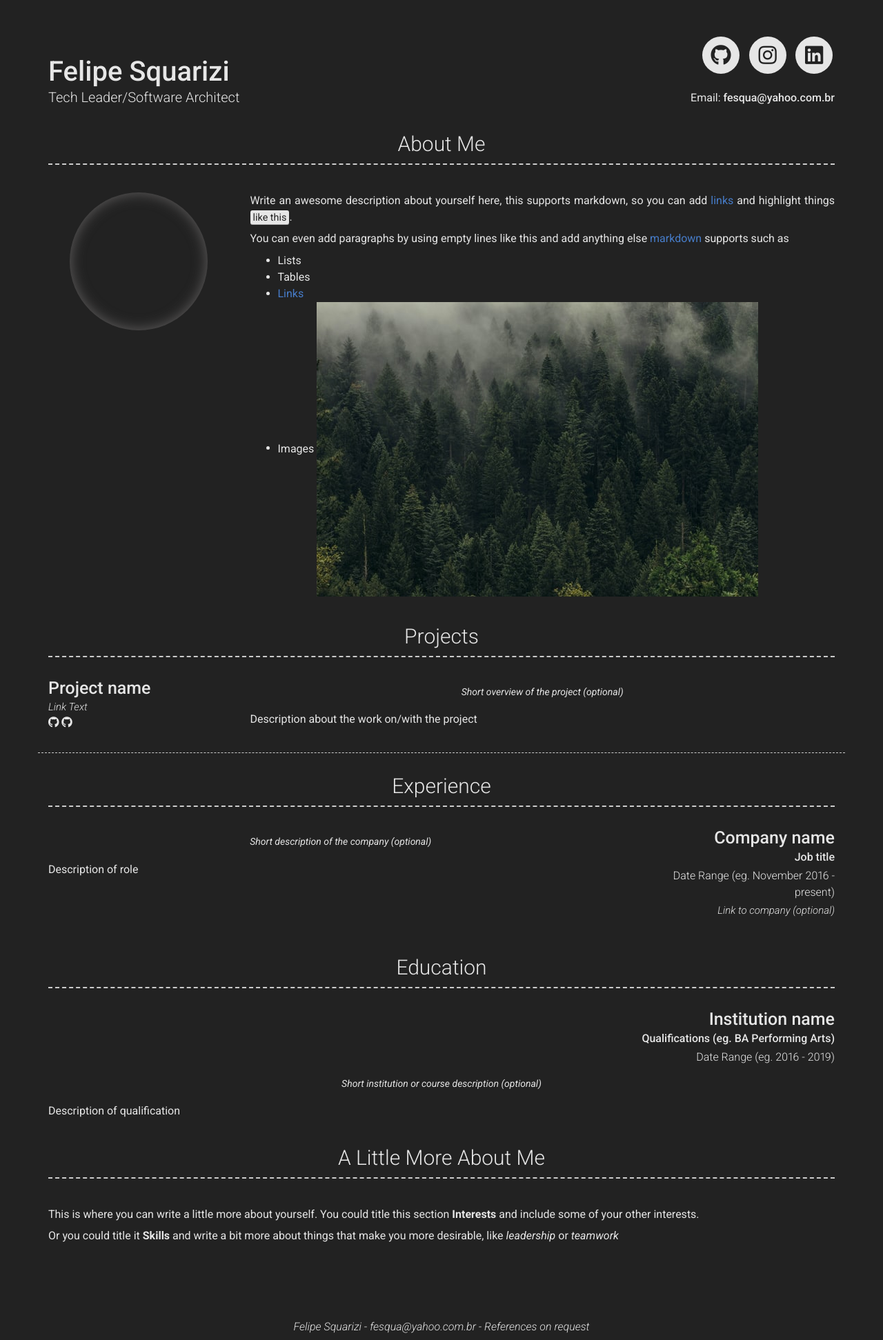
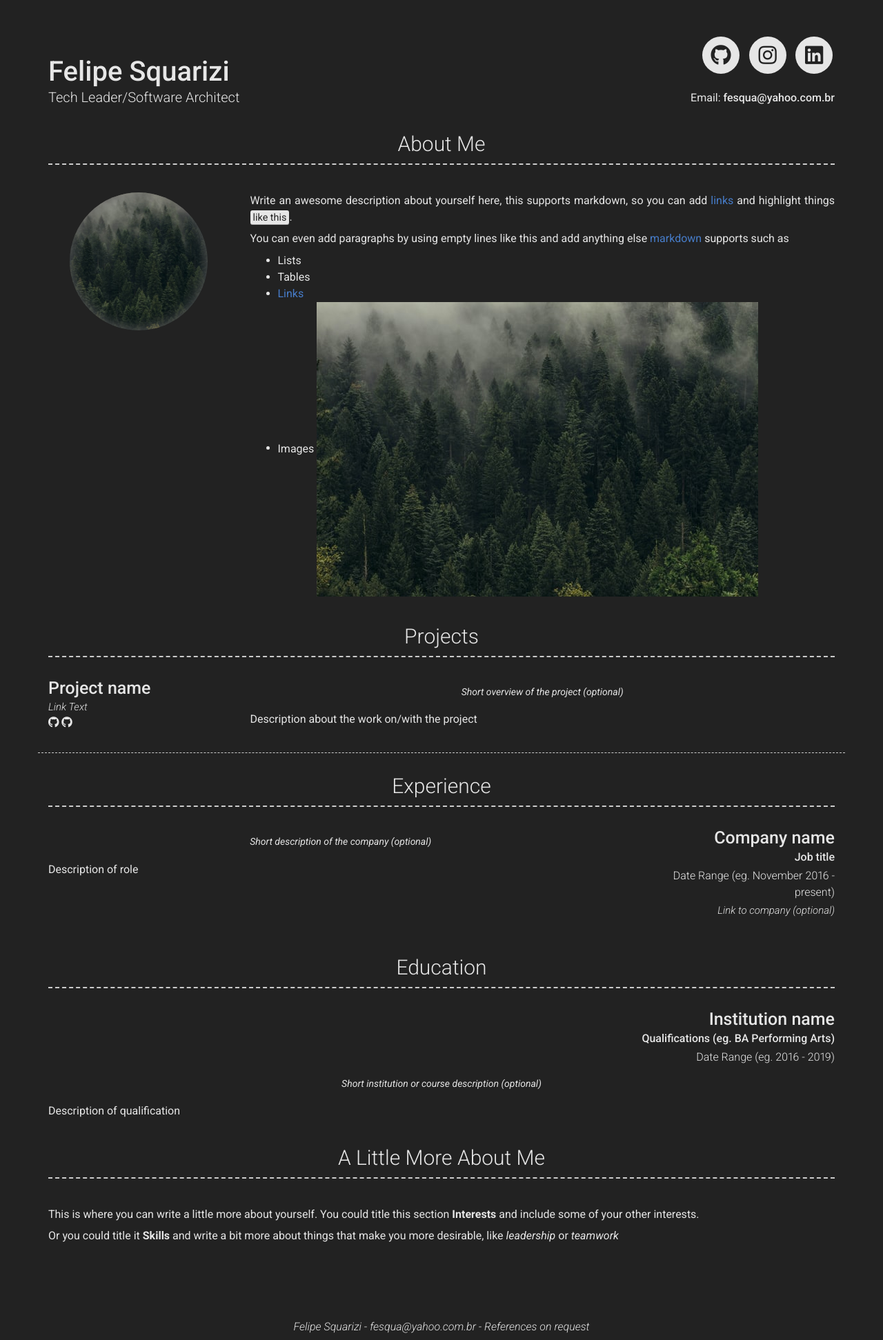
Before and after one commit to squarizi/squarizi.github.io, a Jekyll site: the page built from index.md, in a window 1280 px wide. Shown: the whole page at 69% size. Built offline with Jekyll 4.4.1, drawn with Linux system fonts in a browser that asks for light colours; nearby versions of some CDN libraries.

Commit message:
testing image profile again 2

```diff
--- a/_config.yml
+++ b/_config.yml
@@ -50,7 +50,7 @@ linkedin_username: felipe-squarizi-8ba5117b
 
 # About Section
 # about_title: About Me (Use this to override about section title)
-about_profile_image: Images ![alt text](/images/landscape-trees.jpg "Trees")
+about_profile_image: /images/landscape-trees.jpg
 about_content: | # this will include new lines to allow paragraphs
   Write an awesome description about yourself here, this supports markdown, so you can add [links](http://foobar.com) and highlight things <mark>like this</mark>.
 
```
